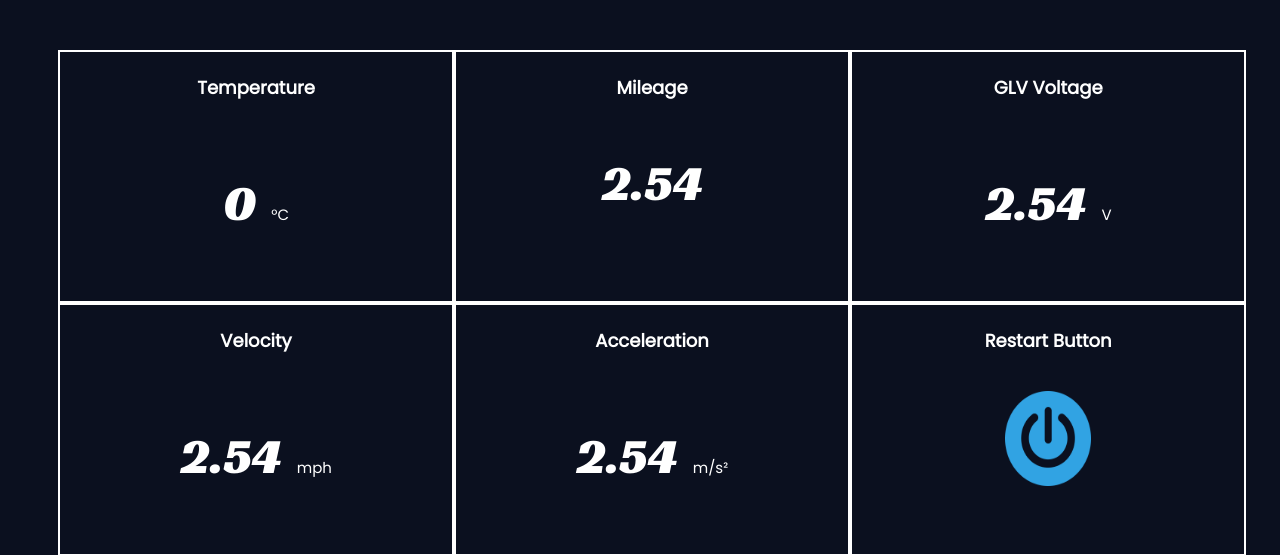
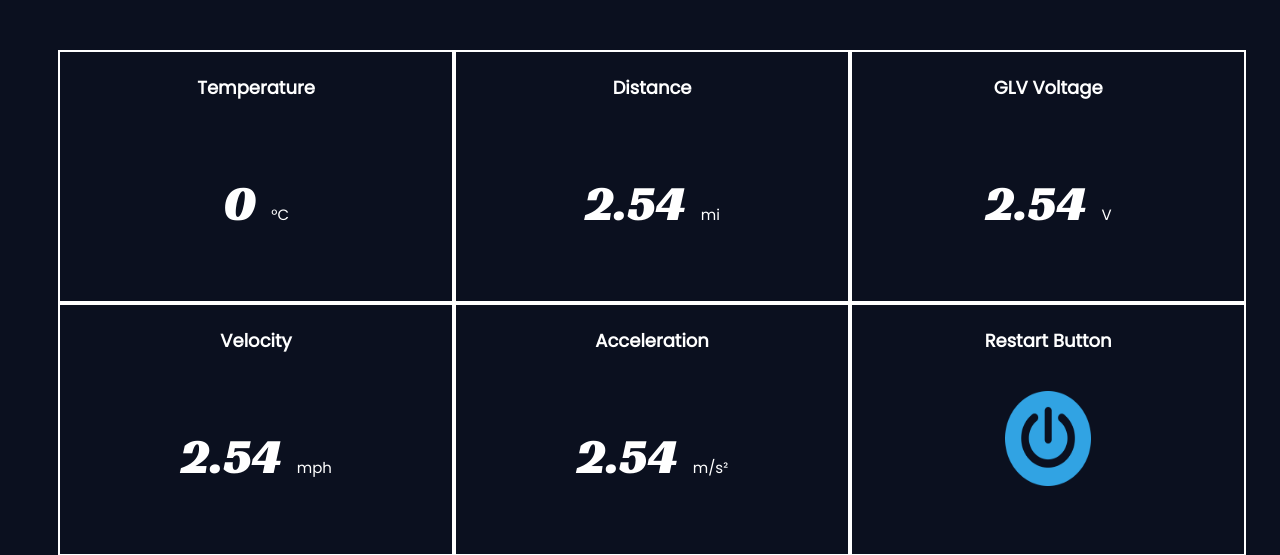
Before and after one commit to Princeton-Racing-Electric/Dashboard, a Flask app: page / in a window 1280 px wide. Shown: the top 555 px of the page. Run offline with Flask 2, Linux system fonts and the light colour scheme; parts of the project's set-up code (start-up, migrations or seed data) failed here and were passed over.

Commit message:
mileage update

```diff
--- a/Server/templates/boardv2.html
+++ b/Server/templates/boardv2.html
@@ -81,8 +81,15 @@
                 </div>
             </div>
             <div class = "box-cell box2">
-              <h1 style="color:white; font-family: 'Poppins', sans-serif;text-align:center; font-size: 18px;">Mileage</h1>
-              <p style="color:white; font-family: 'Racing Sans One', cursive;text-align:center;font-size: 50px;">2.54</p>
+              <h1 style="color:white; font-family: 'Poppins', sans-serif;text-align:center; font-size: 18px;">Distance</h1>
+              <div id = "wrap">
+                <div id="left">
+                  <p style="color:white; font-family: 'Racing Sans One', cursive;text-align:center;font-size: 50px;">2.54</p>
+                </div>
+                <div id="right" style="margin-top: 67px;">
+                  <p style="color:white; font-family: 'Poppins', cursive; text-align:center;font-size: 15px;">mi</p>
+                </div>
+              </div>
             </div>
             <div class = "box-cell box3">
               <h1 style="color:white; font-family: 'Poppins', sans-serif; text-align:center; font-size: 18px;">GLV Voltage</h1>
```
